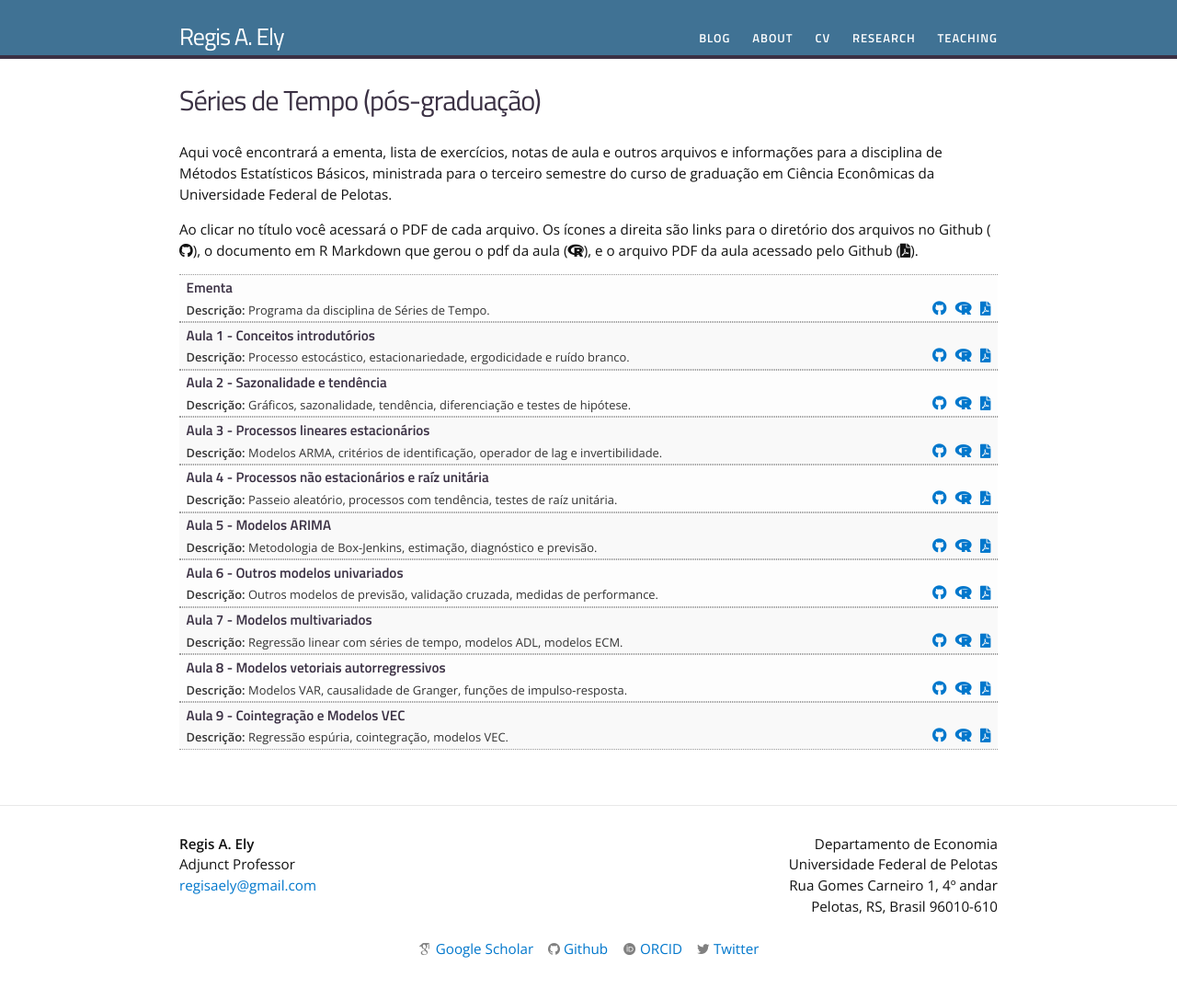
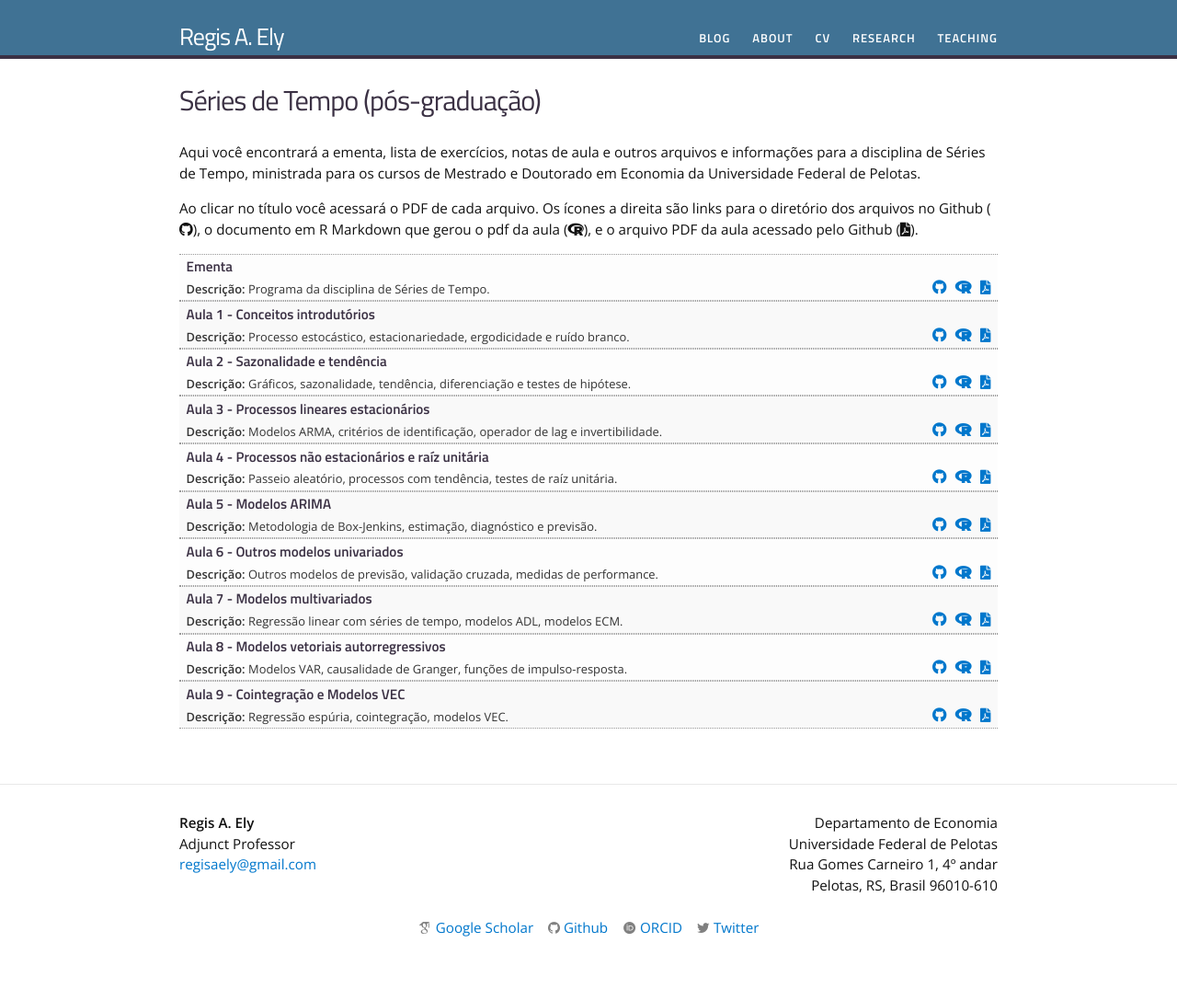
Before and after one commit to regisely/regisely.github.io, a Jekyll site: the page built from teaching/timeseries.md, in a window 1280 px wide. Shown: the whole page at 92% size. Built offline with Jekyll 4.4.1, drawn with Linux system fonts in a browser that asks for light colours; nearby versions of some CDN libraries; some web fonts are replaced; after the commit the page ends 1065 px from its top, so only the background shows below that.

Commit message:
Nova ementa basicstat

```diff
--- a/teaching/timeseries.md
+++ b/teaching/timeseries.md
@@ -4,7 +4,7 @@ title: Séries de Tempo (pós-graduação)
 permalink: /timeseries/
 ---
 
-Aqui você encontrará a ementa, lista de exercícios, notas de aula e outros arquivos e informações para a disciplina de Métodos Estatísticos Básicos, ministrada para o terceiro semestre do curso de graduação em Ciência Econômicas da Universidade Federal de Pelotas.
+Aqui você encontrará a ementa, lista de exercícios, notas de aula e outros arquivos e informações para a disciplina de Séries de Tempo, ministrada para os cursos de Mestrado e Doutorado em Economia da Universidade Federal de Pelotas.
 
 Ao clicar no título você acessará o PDF de cada arquivo. Os ícones a direita são links para o diretório dos arquivos no Github (<i class="fab fa-github"></i>), o documento em R Markdown que gerou o pdf da aula (<i class="fab fa-r-project"></i>), e o arquivo PDF da aula acessado pelo Github (<i class="fas fa-file-pdf"></i>).
 
```
Also changed, not shown: 1 other file.
